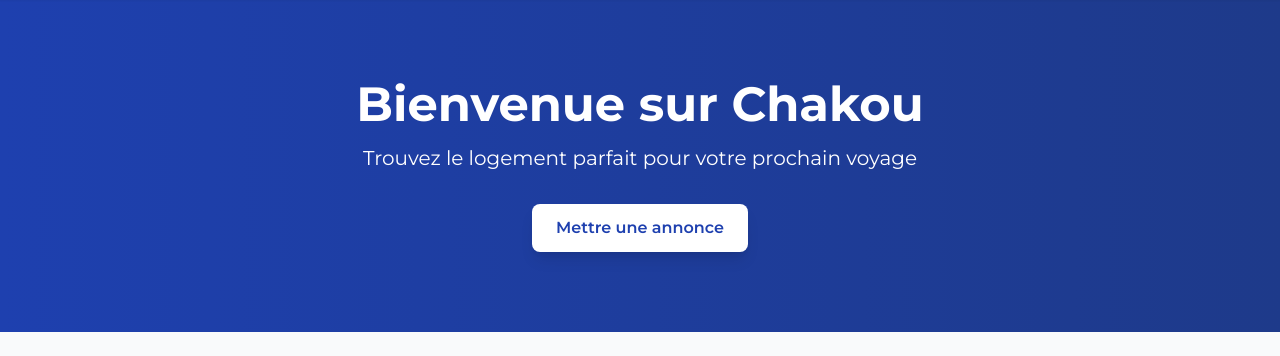
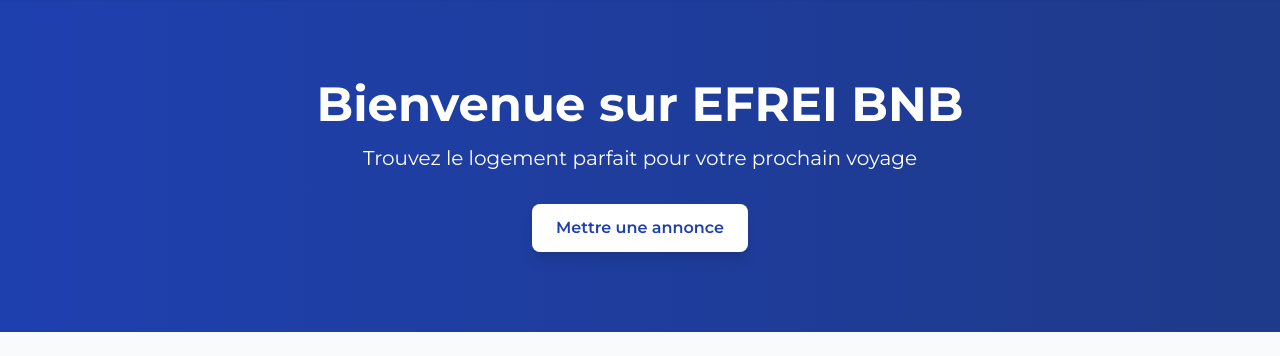
Before and after one commit to HFI80Z/Projet_Hackathon, a PHP site: page /templates/accueil.php in a window 1280 px wide. Shown: the part 64-420 px from the top of the page. Run offline with PHP 8.4, Linux system fonts and the light colour scheme; some libraries are stand-ins or nearby versions.

Commit message:
modification d'un titre

```diff
--- a/templates/accueil.php
+++ b/templates/accueil.php
@@ -5,7 +5,7 @@
 <!-- Hero Banner -->
 <div class="relative bg-gradient-to-r from-blue-800 to-blue-900 text-white py-20 px-4 sm:px-6 lg:px-8">
     <div class="max-w-7xl mx-auto text-center">
-        <h1 class="text-4xl md:text-5xl font-bold mb-4">Bienvenue sur Chakou</h1>
+        <h1 class="text-4xl md:text-5xl font-bold mb-4">Bienvenue sur EFREI BNB</h1>
         <p class="text-xl mb-8">Trouvez le logement parfait pour votre prochain voyage</p>
         <div class="cta">
             <a href="/creer-annonce" class="inline-block bg-white text-blue-800 font-semibold px-6 py-3 rounded-lg hover:bg-gray-100 transition duration-300 shadow-lg">
```
